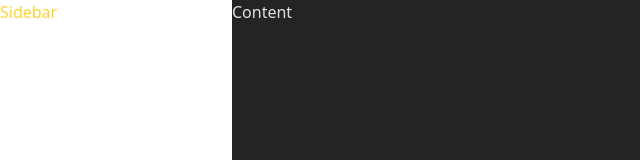
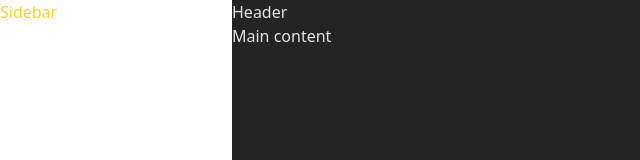
Before and after one commit to StrangerSN/media-gallery, a React (Vite) app: page / in a window 1280 px wide. Shown: the top 160 px of the page, without its empty margins (0-640 px from the left). Built offline with nearby package versions, Linux system fonts and the light colour scheme.

Commit message:
Add Header component and update MainLayout to include it in the layout structure

```diff
--- a/src/App.tsx
+++ b/src/App.tsx
@@ -1,5 +1,5 @@
 import MainLayout from "./layouts/MainLayout";
 
 export default function App() {
-  return <MainLayout>Content</MainLayout>;
+  return <MainLayout>Main content</MainLayout>;
 }
--- /dev/null
+++ b/src/components/Header.tsx
@@ -0,0 +1,3 @@
+export default function Header() {
+  return <header>Header</header>;
+}
--- a/src/layouts/MainLayout.tsx
+++ b/src/layouts/MainLayout.tsx
@@ -1,5 +1,6 @@
 import { ReactNode } from "react";
 import Sidebar from "../components/Sidebar";
+import Header from "../components/Header";
 
 interface Props {
   children: ReactNode;
@@ -12,7 +13,11 @@ export default function MainLayout(props: Props) {
     <div className="flex h-screen">
       <Sidebar />
 
-      <main className="flex-1">{children}</main>
+      <div className="flex flex-1 flex-col">
+        <Header />
+
+        <main className="flex-1">{children}</main>
+      </div>
     </div>
   );
 }
```
